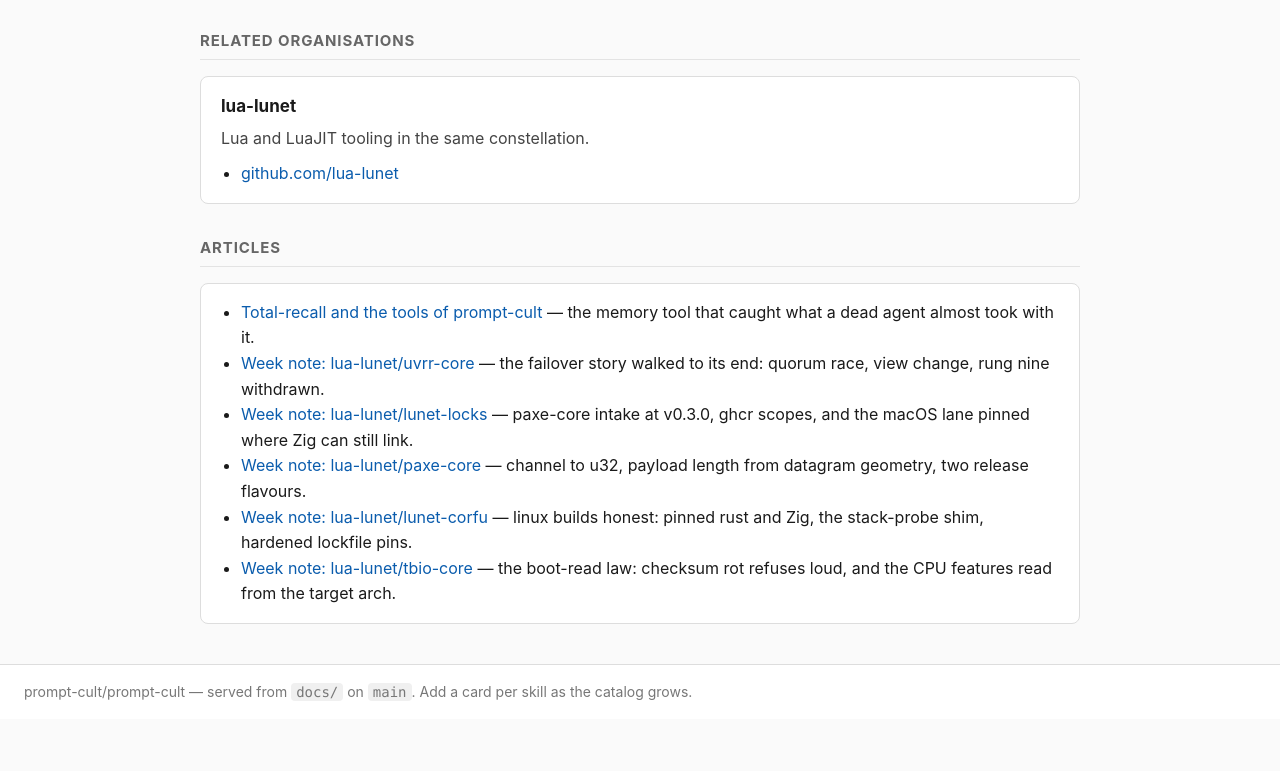
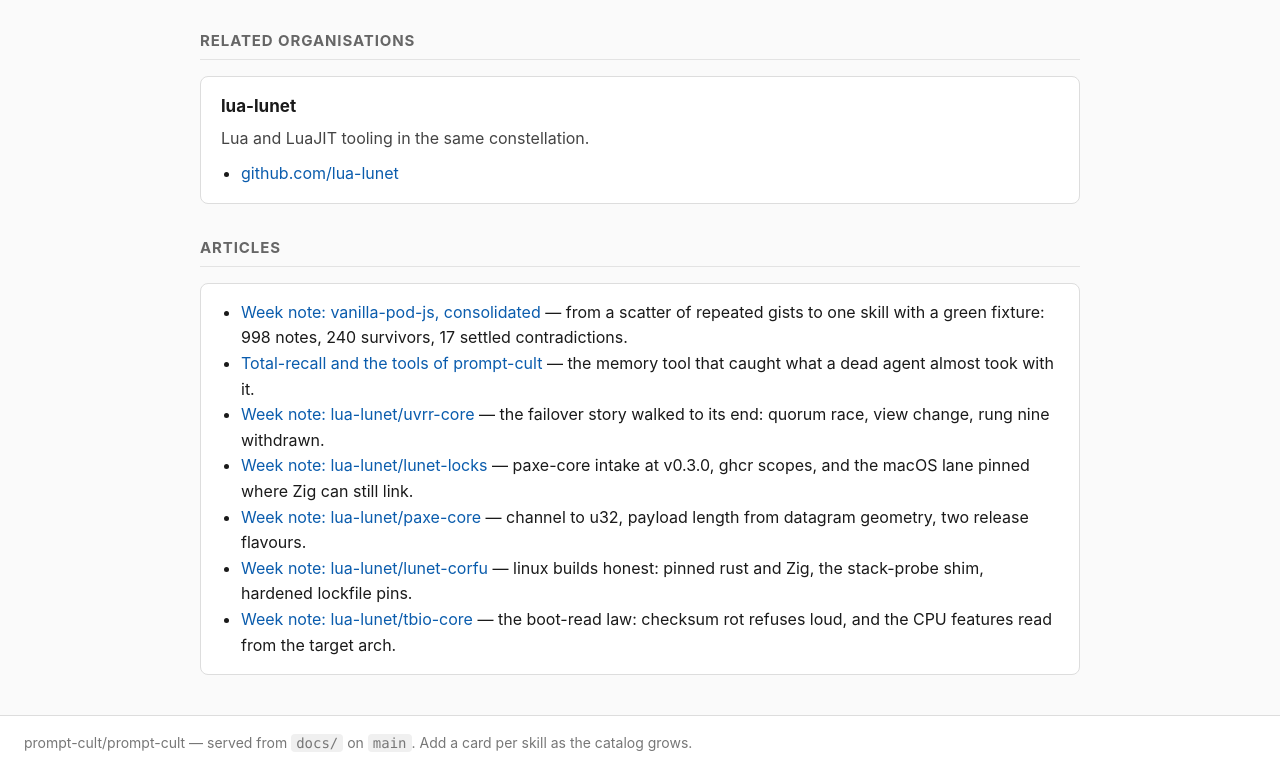
Before and after one commit to prompt-cult/prompt-cult, a plain HTML site: page docs/index.html in a window 1280 px wide. Shown: the part 676-1447 px from the top of the page. Before the commit the page ends 1395 px from the top, so only its background shows below. Drawn offline with Linux system fonts and the light colour scheme.

Commit message:
article: vanilla-pod-js, consolidated

```diff
--- a/docs/index.html
+++ b/docs/index.html
@@ -64,6 +64,7 @@
 
 <div class="card">
   <ul>
+    <li><a href="articles/vanilla-pod-js-consolidated.md">Week note: vanilla-pod-js, consolidated</a> — from a scatter of repeated gists to one skill with a green fixture: 998 notes, 240 survivors, 17 settled contradictions.</li>
     <li><a href="articles/total-recall-and-org-tools.md">Total-recall and the tools of prompt-cult</a> — the memory tool that caught what a dead agent almost took with it.</li>
     <li><a href="articles/lua-lunet-uvrr-core-week.md">Week note: lua-lunet/uvrr-core</a> — the failover story walked to its end: quorum race, view change, rung nine withdrawn.</li>
     <li><a href="articles/lua-lunet-lunet-locks-week.md">Week note: lua-lunet/lunet-locks</a> — paxe-core intake at v0.3.0, ghcr scopes, and the macOS lane pinned where Zig can still link.</li>
```
Also changed, not shown: 1 other file.
